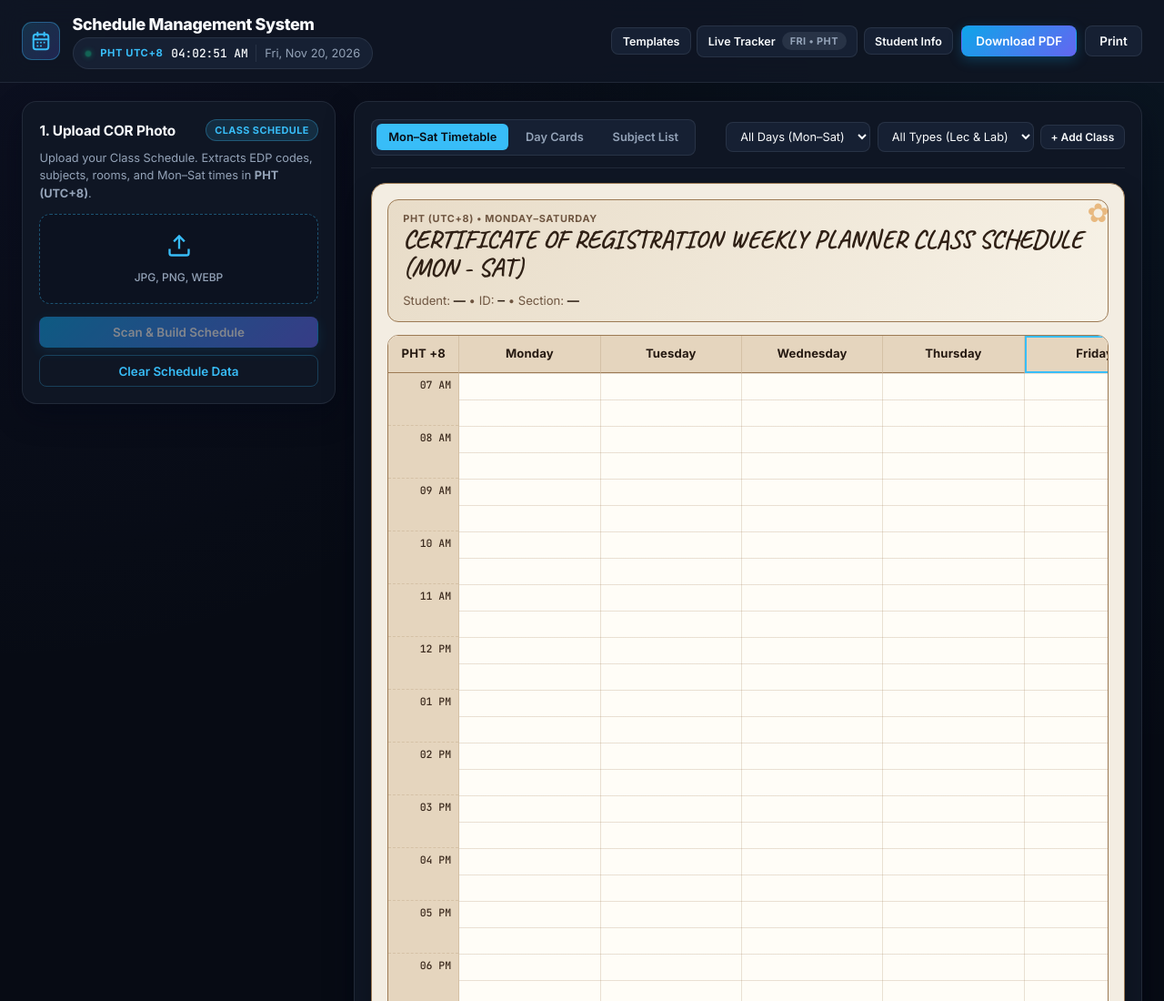
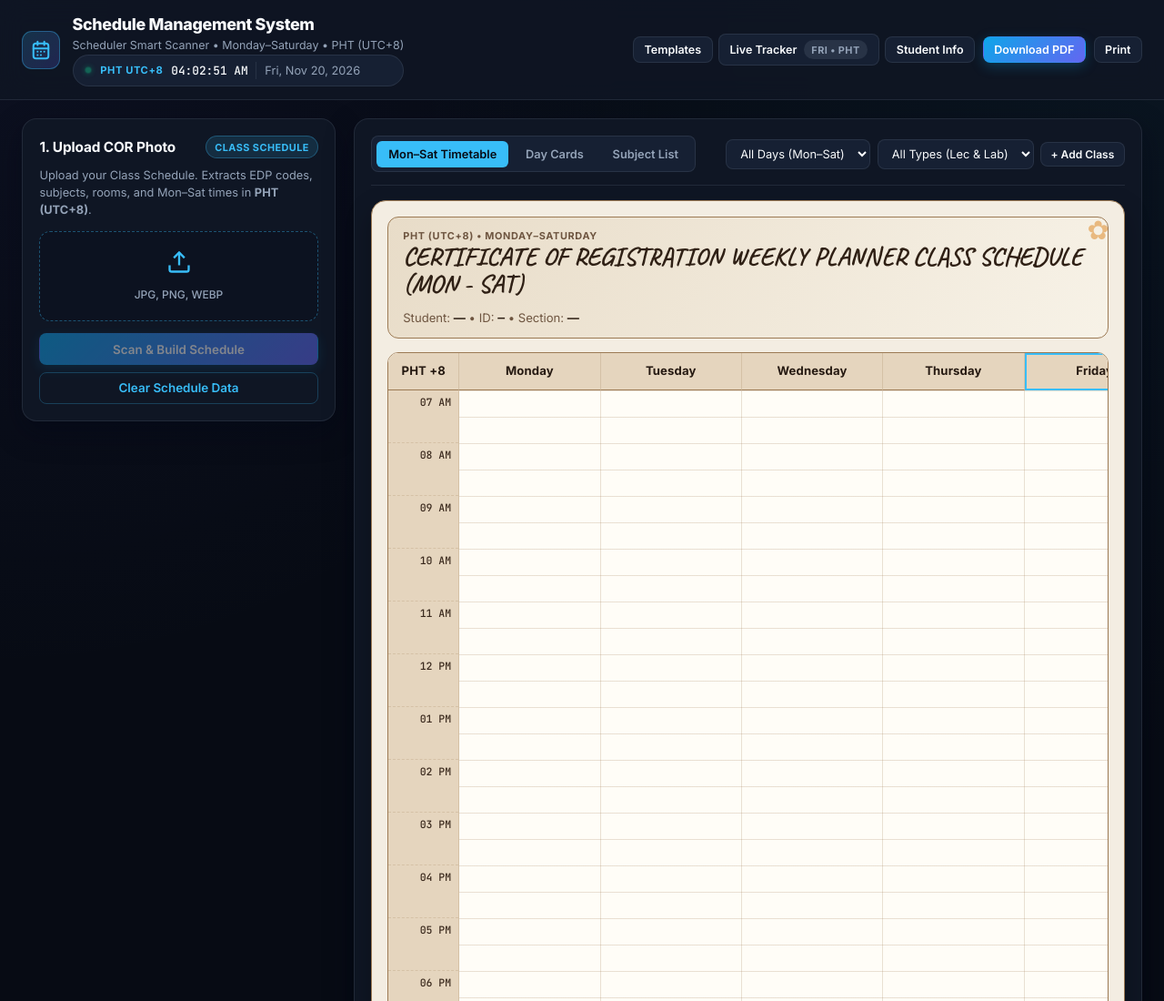
Before and after one commit to ejaylimpangog44-bit/SMS, a plain HTML site: page index.html in a window 1280 px wide. Shown: the top 1100 px of the page at 91% size. Drawn offline with nearby package versions, Linux system fonts and the light colour scheme.

Commit message:
Update index.html
Updated button classes for download and print buttons to use 'btn-sm' for smaller size.

```diff
--- a/index.html
+++ b/index.html
@@ -24,6 +24,7 @@
       </div>
       <div>
         <h1 class="brand-title">Schedule Management System</h1>
+        <p class="brand-subtitle">Scheduler Smart Scanner • Monday–Saturday • PHT (UTC+8)</p>
         <div class="pht-clock-badge" title="Locked to Philippine Standard Time (UTC+8)">
           <span class="pulse-dot"></span>
           <span class="pht-tag">PHT UTC+8</span>
@@ -41,10 +42,10 @@
         </button>
         <button type="button" id="btn-nav-student" class="btn btn-secondary btn-sm">Student Info</button>
       </nav>
-      <button type="button" id="btn-download-pdf" class="btn btn-primary">
+      <button type="button" id="btn-download-pdf" class="btn btn-primary btn-sm">
         Download PDF
       </button>
-      <button type="button" id="btn-print" class="btn btn-secondary">
+      <button type="button" id="btn-print" class="btn btn-secondary btn-sm">
         Print
       </button>
     </div>
```
